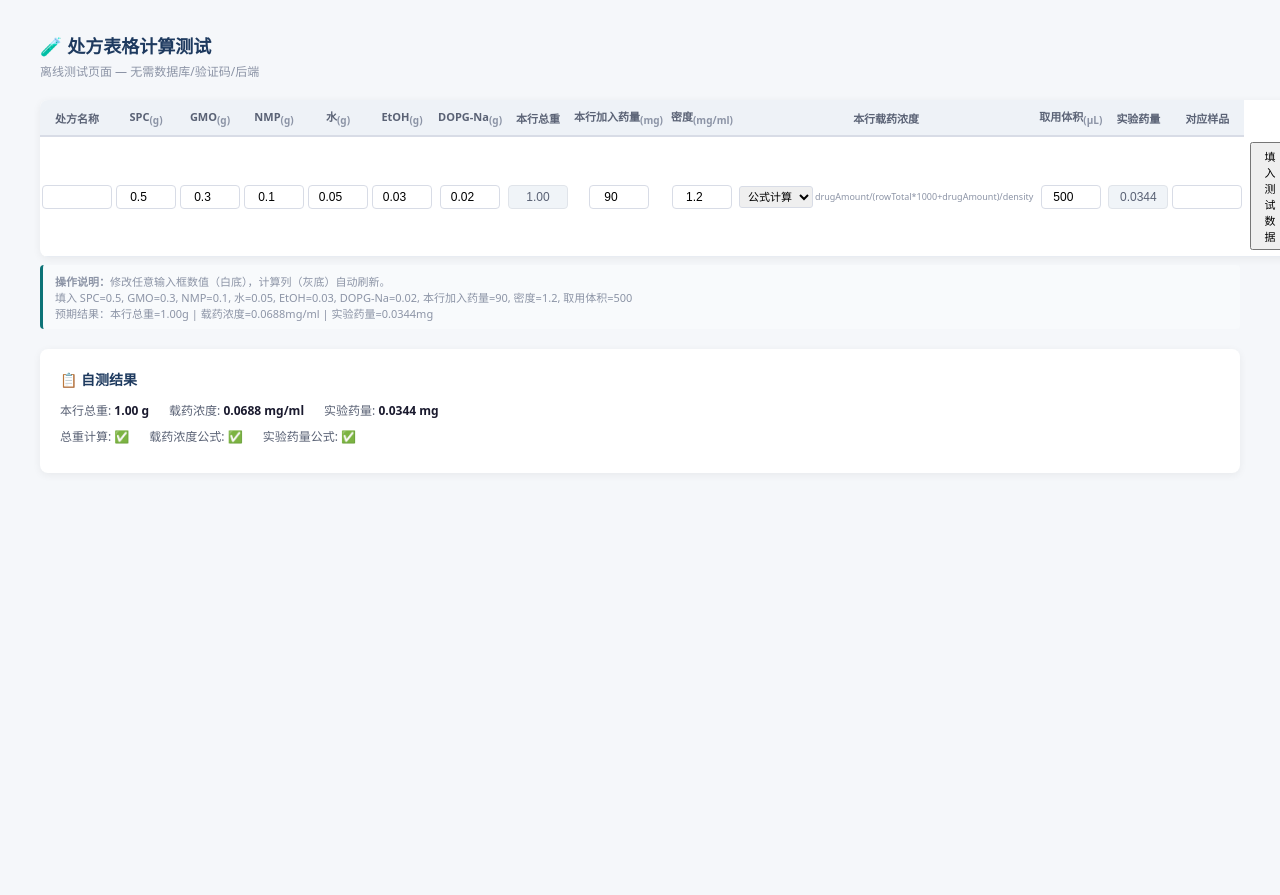
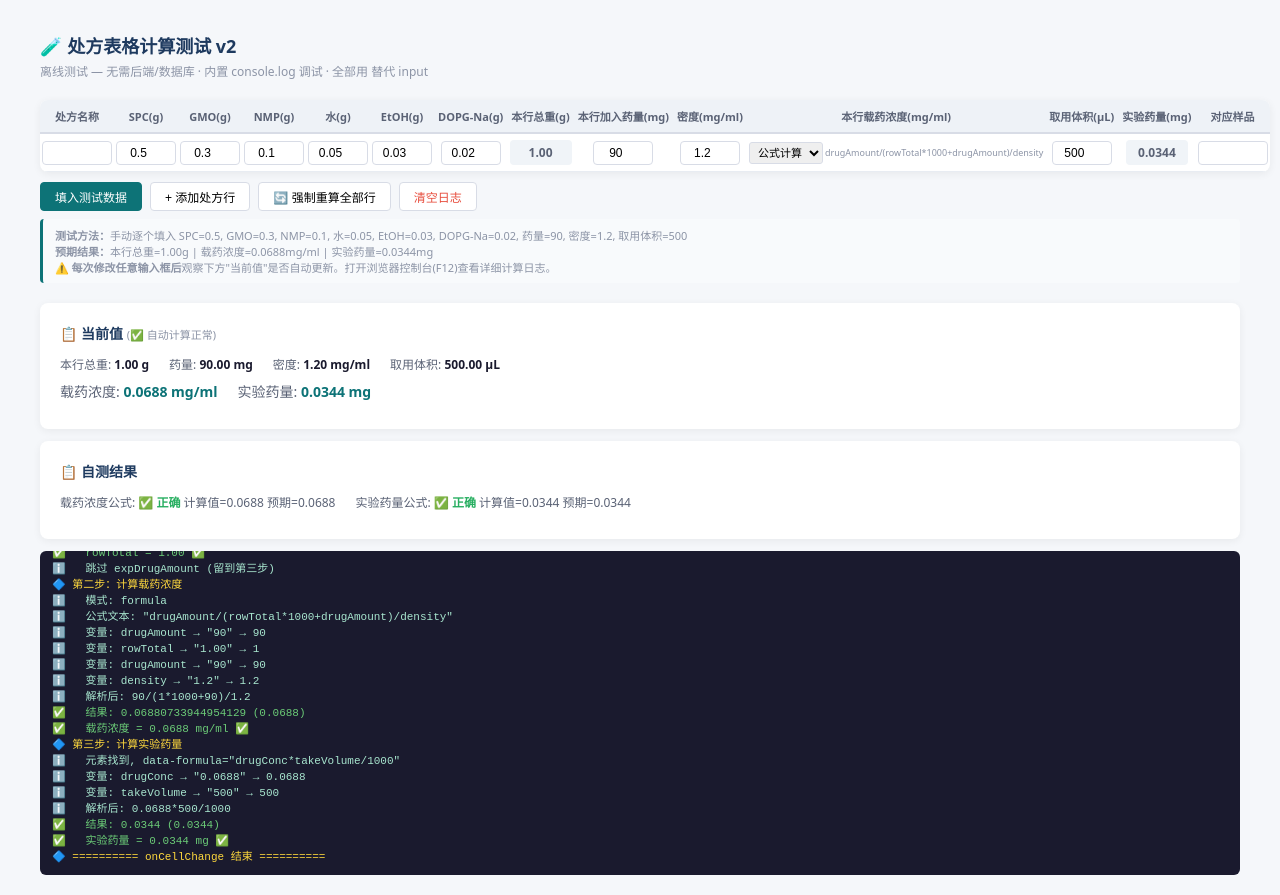
Before and after one commit to jimmy2rak/fasudil-llc, a website: page test-formula.html in a window 1280 px wide. Both pictures are taken after a click on the button "填入测试数据". Before the commit the page ends 800 px from the top, so only its background shows below. Drawn offline with Linux system fonts and the light colour scheme.

Commit message:
fix: 测试页改用 <span> 容器+全链路 console.log 调试+try/catch
关键修改：
1. test-formula.html v2: computed列从 <input readonly> 改为 <span>
   (与 experiment-cards.js 一致)，避免 readonly input 的 dataset 兼容问题
2. onCellChange: try/catch 全局包裹 + 每行每步骤 console.debug日志
3. _evaluateFormula: 未找到变量时 console.warn + 异常时 console.error
4. test-formula.html: 新增控制台日志面板(实时显示) + 强制重算按钮 + 添加行按钮
5. 每步 log 输出每个变量解析值、公式解析结果、最终计算结果

```diff
--- a/test-formula.html
+++ b/test-formula.html
@@ -1,6 +1,6 @@
 <!DOCTYPE html>
 <html lang="zh-CN">
-<head><meta charset="UTF-8"><title>处方表格计算测试</title>
+<head><meta charset="UTF-8"><title>处方表格计算测试 v2</title>
 <style>
   body{font-family:system-ui,sans-serif;max-width:1200px;margin:0 auto;padding:20px;background:#f5f7fa}
   h1{font-size:18px;color:#1e3a5f;margin-bottom:4px}
@@ -11,8 +11,7 @@
   td{padding:6px 2px;border-bottom:1px solid #e8ecf2;text-align:center}
   input{width:60px;padding:4px 6px;border:1px solid #d8dce6;border-radius:4px;font-size:12px;text-align:center;box-sizing:border-box}
   input:focus{border-color:#0d7377;outline:none}
-  input.computed{background:#f0f4f8;border-color:#e0e4ea;color:#5a6275;cursor:default}
-  input.computed:focus{border-color:#d8dce6}
+  .computed-span{display:inline-block;min-width:50px;padding:4px 6px;font-size:12px;color:#5a6275;background:#f0f4f8;border-radius:4px;font-weight:600}
   .result{font-size:12px;color:#0d7377;font-weight:600;padding:4px 8px}
   .pass{color:#27ae60;font-weight:700}
   .fail{color:#e74c3c;font-weight:700}
@@ -22,178 +21,241 @@
   .test-item{font-size:12px;color:#5a6275}
   .test-item strong{color:#1a1a2e}
   .note{font-size:11px;color:#8c94a6;margin-top:8px;background:#f8fafc;padding:8px 12px;border-radius:4px;border-left:3px solid #0d7377}
+  .log-panel{background:#1a1a2e;color:#a8e6cf;font-family:monospace;font-size:11px;padding:12px;border-radius:6px;margin-top:12px;max-height:300px;overflow-y:auto;white-space:pre-wrap;word-break:break-all}
+  .log-panel .log-step{color:#ffd93d}
+  .log-panel .log-ok{color:#6bcb77}
+  .log-panel .log-err{color:#ff6b6b}
   select{font-size:11px;padding:3px 4px;border:1px solid #d8dce6;border-radius:3px}
+  button{padding:5px 14px;font-size:12px;cursor:pointer;border-radius:4px;border:1px solid #d8dce6;background:#fff}
+  button:hover{background:#eef2f7}
+  .btn-primary{background:#0d7377;color:#fff;border-color:#0d7377}
+  .btn-primary:hover{background:#0a5c5f}
 </style>
 </head>
 <body>
 
-<h1>🧪 处方表格计算测试</h1>
-<div class="sub">离线测试页面 — 无需数据库/验证码/后端</div>
+<h1>🧪 处方表格计算测试 v2</h1>
+<div class="sub">离线测试 — 无需后端/数据库 · 内置 console.log 调试 · 全部用 <span> 替代 input</div>
 
 <table id="form-table">
   <thead id="table-head"></thead>
   <tbody id="table-body"></tbody>
 </table>
 
-<div class="note">
-  <strong>操作说明：</strong>修改任意输入框数值（白底），计算列（灰底）自动刷新。<br>
-  填入 SPC=0.5, GMO=0.3, NMP=0.1, 水=0.05, EtOH=0.03, DOPG-Na=0.02, 本行加入药量=90, 密度=1.2, 取用体积=500<br>
-  预期结果：本行总重=1.00g | 载药浓度=0.0688mg/ml | 实验药量=0.0344mg
+<div style="margin-top:10px;display:flex;gap:8px">
+  <button class="btn-primary" onclick="fillTestData()">填入测试数据</button>
+  <button onclick="addRow()">+ 添加处方行</button>
+  <button onclick="forceRecalcAll()">🔄 强制重算全部行</button>
+  <button onclick="document.getElementById('log-panel').textContent=''" style="color:#e74c3c">清空日志</button>
 </div>
 
-<div class="test-panel" id="test-results">
-  <h3>📋 自测结果</h3>
-  <div id="test-output">等待填入数据后自动检测...</div>
+<div class="note">
+  <strong>测试方法：</strong>手动逐个填入 SPC=0.5, GMO=0.3, NMP=0.1, 水=0.05, EtOH=0.03, DOPG-Na=0.02, 药量=90, 密度=1.2, 取用体积=500<br>
+  <strong>预期结果：</strong>本行总重=1.00g | 载药浓度=0.0688mg/ml | 实验药量=0.0344mg<br>
+  <strong>⚠️ 每次修改任意输入框后</strong>观察下方"当前值"是否自动更新。打开浏览器控制台(F12)查看详细计算日志。
 </div>
 
+<div class="test-panel">
+  <h3>📋 当前值 <span id="auto-status" style="font-size:11px;font-weight:400;color:#8c94a6">(等待输入...)</span></h3>
+  <div id="current-values">
+    <span style="color:#8c94a6">填入数据后自动显示...</span>
+  </div>
+</div>
+
+<div class="test-panel" style="margin-top:12px">
+  <h3>📋 自测结果</h3>
+  <div id="test-output"><span style="color:#8c94a6">⏳ 填入数据后自动检测...</span></div>
+</div>
+
+<div class="log-panel" id="log-panel">等待操作...</div>
+
 <script>
-// ========== 模板列定义（与内置默认模板完全一致） ==========
+// ========== 模板列定义 ==========
 const BUILTIN_TEMPLATE = {
-  id: '_builtin_default',
-  name: '默认处方模板',
+  id: '_builtin_default', name: '默认处方模板',
   columns: [
-    { id:'formulationName', label:'处方名称',     type:'text',    width:'90px',  order:0, default:'' },
-    { id:'spc',   label:'SPC',    type:'number', unit:'g',  width:'65px', order:1, default:0 },
-    { id:'gmo',   label:'GMO',    type:'number', unit:'g',  width:'65px', order:2, default:0 },
-    { id:'nmp',   label:'NMP',    type:'number', unit:'g',  width:'65px', order:3, default:0 },
-    { id:'water', label:'水',      type:'number', unit:'g',  width:'55px', order:4, default:0 },
-    { id:'etoh',  label:'EtOH',   type:'number', unit:'g',  width:'65px', order:5, default:0 },
-    { id:'dopg',  label:'DOPG-Na',type:'number', unit:'g',  width:'75px', order:6, default:0 },
-    { id:'rowTotal',  label:'本行总重', type:'computed', width:'65px', order:7,
-      formula:'spc+gmo+nmp+water+etoh+dopg' },
-    { id:'drugAmount', label:'本行加入药量', type:'number', unit:'mg', width:'85px', order:8, default:0 },
-    { id:'density', label:'密度', type:'number', unit:'mg/ml', width:'70px', order:9, default:0 },
-    { id:'drugConc',   label:'本行载药浓度', type:'dynamic', width:'95px', order:10,
+    { id:'formulationName', label:'处方名称',     type:'text',    order:0, default:'' },
+    { id:'spc',   label:'SPC(g)',    type:'number', order:1, default:0 },
+    { id:'gmo',   label:'GMO(g)',    type:'number', order:2, default:0 },
+    { id:'nmp',   label:'NMP(g)',    type:'number', order:3, default:0 },
+    { id:'water', label:'水(g)',      type:'number', order:4, default:0 },
+    { id:'etoh',  label:'EtOH(g)',   type:'number', order:5, default:0 },
+    { id:'dopg',  label:'DOPG-Na(g)',type:'number', order:6, default:0 },
+    { id:'rowTotal',  label:'本行总重(g)', type:'computed', order:7, formula:'spc+gmo+nmp+water+etoh+dopg' },
+    { id:'drugAmount', label:'本行加入药量(mg)', type:'number', order:8, default:0 },
+    { id:'density', label:'密度(mg/ml)', type:'number', order:9, default:0 },
+    { id:'drugConc', label:'本行载药浓度(mg/ml)', type:'dynamic', order:10,
       modes:[{ id:'manual', label:'手动输入' }, { id:'formula', label:'公式计算' }],
       defaultMode:'formula', defaultFormula:'drugAmount/(rowTotal*1000+drugAmount)/density' },
-    { id:'takeVolume', label:'取用体积', type:'number', unit:'μL', width:'70px', order:11, default:0 },
-    { id:'expDrugAmount', label:'实验药量', type:'computed', width:'75px', order:12,
-      formula:'drugConc*takeVolume/1000' },
-    { id:'samples', label:'对应样品', type:'text', width:'115px', order:13, default:'' },
+    { id:'takeVolume', label:'取用体积(μL)', type:'number', order:11, default:0 },
+    { id:'expDrugAmount', label:'实验药量(mg)', type:'computed', order:12, formula:'drugConc*takeVolume/1000' },
+    { id:'samples', label:'对应样品', type:'text', order:13, default:'' },
   ]
 };
 
 let currentColumns = BUILTIN_TEMPLATE.columns;
 
-// ========== 公式计算引擎 ==========
+// ========== 日志 ==========
+function log(msg, type='info') {
+  const panel = document.getElementById('log-panel');
+  const prefix = type === 'step' ? '🔷' : type === 'ok' ? '✅' : type === 'err' ? '❌' : 'ℹ️';
+  const cls = type === 'step' ? 'log-step' : type === 'ok' ? 'log-ok' : type === 'err' ? 'log-err' : '';
+  panel.innerHTML += `<span class="${cls}">${prefix} ${msg}</span>\n`;
+  panel.scrollTop = panel.scrollHeight;
+  console.log(`[FormulaTest] ${prefix} ${msg}`);
+}
+
+// ========== 公式引擎 ==========
 function _evaluateFormula(formula, tr) {
-  if (!formula) return 0;
+  if (!formula) { log('公式为空', 'err'); return 0; }
   try {
     let resolved = formula;
     resolved = resolved.replace(/([a-zA-Z_]\w*)/g, (match) => {
-      if (/^\d+\.?\d*$/.test(match)) return match;
+      if (/^\d+\.?\d*$/.test(match)) { log(`  变量: ${match} → 数字字面量`, 'info'); return match; }
       if (['true','false','null','undefined','NaN','Infinity'].includes(match)) return match;
       if (/^[\d+\-*/()., ]+$/.test(match)) return match;
       const el = tr.querySelector(`[data-field="${match}"]`);
       if (el) {
-        const val = parseFloat(el.value !== undefined ? el.value : el.textContent);
+        const raw = el.value !== undefined ? el.value : el.textContent;
+        const val = parseFloat(raw);
+        log(`  变量: ${match} → "${raw}" → ${isNaN(val)?'NaN':val}`, 'info');
         return isNaN(val) ? '0' : String(val);
       }
+      log(`  变量: ${match} → 未找到DOM元素, 用0`, 'err');
       return '0';
     });
+    log(`  解析后: ${resolved}`, 'info');
     const fn = new Function('return (' + resolved + ')');
     const result = fn();
+    log(`  结果: ${result} (${isNaN(result)?'NaN':result.toFixed(4)})`, isNaN(result)?'err':'ok');
     return isNaN(result) ? 0 : result;
-  } catch {
+  } catch(e) {
+    log(`公式异常: ${e.message}`, 'err');
     return 0;
   }
 }
 
-// ========== 三步计算 ==========
+// ========== 三步计算（带详细日志） ==========
 function onCellChange() {
+  log('========== onCellChange 开始 ==========', 'step');
+  try {
     const tbody = document.getElementById('table-body');
-  tbody.querySelectorAll('tr').forEach(tr => {
+    if (!tbody) { log('table-body 未找到', 'err'); return; }
+
+    tbody.querySelectorAll('tr').forEach((tr, rowIdx) => {
+      log(`--- 行 ${rowIdx} ---`, 'step');
+
       // 第一步：本行总重
+      log('第一步：计算本行总重等', 'step');
       tr.querySelectorAll('[data-formula]').forEach(el => {
-      if (el.dataset.field === 'expDrugAmount') return;
+        if (el.dataset.field === 'expDrugAmount') {
+          log(`  跳过 ${el.dataset.field} (留到第三步)`, 'info');
+          return;
+        }
         const formula = el.dataset.formula;
         if (formula) {
+          log(`  计算 ${el.dataset.field}: ${formula}`, 'info');
           const result = _evaluateFormula(formula, tr);
-        el.value = result.toFixed(2);
+          el.textContent = result.toFixed(2);
+          log(`  ${el.dataset.field} = ${result.toFixed(2)} ✅`, 'ok');
         }
       });
 
       // 第二步：载药浓度
+      log('第二步：计算载药浓度', 'step');
       const modeEl = tr.querySelector('[data-field="drugConc-mode"]');
       if (modeEl && modeEl.value === 'formula') {
+        log(`  模式: formula`, 'info');
         const concInput = tr.querySelector('[data-field="drugConc"]');
         const formulaEl = tr.querySelector('[data-field="drugConc-formula"]');
         if (concInput && formulaEl) {
           const formula = formulaEl.textContent.trim();
+          log(`  公式文本: "${formula}"`, 'info');
           if (formula && formula !== '公式待配置') {
             const result = _evaluateFormula(formula, tr);
             concInput.value = result.toFixed(4);
+            log(`  载药浓度 = ${result.toFixed(4)} mg/ml ✅`, 'ok');
+          } else {
+            log(`  公式文本无效 "${formula}"`, 'err');
           }
+        } else {
+          log(`  concInput=${!!concInput} formulaEl=${!!formulaEl}`, 'err');
         }
+      } else {
+        log(`  模式: ${modeEl ? modeEl.value : 'modeEl未找到'}`, 'info');
       }
 
       // 第三步：实验药量
+      log('第三步：计算实验药量', 'step');
       const expEl = tr.querySelector('[data-field="expDrugAmount"]');
-    if (expEl && expEl.dataset.formula) {
-      const result = _evaluateFormula(expEl.dataset.formula, tr);
-      expEl.value = result.toFixed(4);
+      if (expEl) {
+        const formula = expEl.dataset.formula;
+        log(`  元素找到, data-formula="${formula}"`, 'info');
+        if (formula) {
+          const result = _evaluateFormula(formula, tr);
+          expEl.textContent = result.toFixed(4);
+          log(`  实验药量 = ${result.toFixed(4)} mg ✅`, 'ok');
+        }
+      } else {
+        log(`  [data-field="expDrugAmount"] 未找到! ❌`, 'err');
       }
 
       // NaN容错
       tr.querySelectorAll('[data-formula]').forEach(el => {
-      const val = parseFloat(el.value);
-      if (isNaN(val)) el.value = '0.00';
+        const val = parseFloat(el.textContent);
+        if (isNaN(val)) el.textContent = '0.00';
       });
     });
-
-  runTests();
+  } catch(e) {
+    log(`onCellChange 异常: ${e.message} ${e.stack}`, 'err');
+  }
+  log('========== onCellChange 结束 ==========', 'step');
+  updateDisplay();
 }
 
-// ========== 渲染表头 ==========
+// ========== 渲染 ==========
 function renderTableHead() {
   let html = '<tr>';
   currentColumns.forEach(col => {
-    let label = col.label;
-    if (col.unit && (col.type === 'number' || col.type === 'computed')) {
-      label += `<sub>(${col.unit})</sub>`;
-    }
-    html += `<th style="width:${col.width}">${label}</th>`;
+    html += `<th>${col.label}</th>`;
   });
-  html += '</tr>';
   document.getElementById('table-head').innerHTML = html;
 }
 
-// ========== 渲染行 ==========
-function renderFormRow() {
-  let html = '<tr>';
+function renderFormRow(formData) {
+  let html = '<tr class="form-row-entry">';
   currentColumns.forEach(col => {
     switch(col.type) {
       case 'text':
-        html += `<td><input data-field="${col.id}" value="" placeholder="${col.default||''}" style="width:70px"></td>`;
+        const textVal = formData ? (formData[col.id] || '') : '';
+        html += `<td><input data-field="${col.id}" value="${textVal}" placeholder="${col.default||''}" style="width:70px"></td>`;
         break;
       case 'number':
+        let numVal = formData ? (parseFloat(formData[col.id]) || 0) : 0;
         html += `<td><input data-field="${col.id}" type="number" step="any"
-          value="0.00" oninput="onCellChange()"></td>`;
+          value="${numVal.toFixed(2)}" oninput="onCellChange()" onclick="this.select()"></td>`;
         break;
       case 'computed':
-        html += `<td><input class="computed" data-field="${col.id}" data-formula="${col.formula||''}"
-          value="0.00" readonly tabindex="-1" style="background:#f0f4f8;cursor:default"></td>`;
+        let compVal = formData ? (parseFloat(formData[col.id]) || 0) : 0;
+        html += `<td><span class="computed-span" data-field="${col.id}" data-formula="${col.formula||''}">${compVal.toFixed(2)}</span></td>`;
         break;
       case 'dynamic':
+        const mode = formData ? (formData.perRowDrugConcMode || col.defaultMode || 'manual') : (col.defaultMode || 'manual');
+        const concVal = formData ? (parseFloat(formData.perRowDrugConc) || 0) : 0;
+        const fText = formData ? (formData.perRowDrugConcFormula || col.defaultFormula || '公式待配置') : (col.defaultFormula || '公式待配置');
         html += `<td><div style="display:flex;gap:2px;align-items:center;justify-content:center">
           <select data-field="${col.id}-mode" onchange="onModeChange(this)">
-            ${(col.modes||[]).map(m =>
-              `<option value="${m.id}" ${m.id===col.defaultMode?'selected':''}>${m.label}</option>`
-            ).join('')}
+            ${(col.modes||[]).map(m => `<option value="${m.id}" ${m.id===mode?'selected':''}>${m.label}</option>`).join('')}
           </select>
-          <input data-field="${col.id}" type="number" step="any" value="0.0000"
-            oninput="onCellChange()"
-            style="${col.defaultMode==='formula'?'display:none':''};width:50px">
-          <span data-field="${col.id}-formula"
-            style="${col.defaultMode==='formula'?'':'display:none'};font-size:9px;color:#8c94a6">
-            ${col.defaultFormula || '公式待配置'}
-          </span>
+          <input data-field="${col.id}" type="number" step="any" value="${concVal.toFixed(4)}"
+            oninput="onCellChange()" style="${mode==='formula'?'display:none':''};width:55px">
+          <span data-field="${col.id}-formula" style="${mode==='formula'?'':'display:none'};font-size:9px;color:#8c94a6">${fText}</span>
         </div></td>`;
         break;
     }
   });
   html += '</tr>';
-  document.getElementById('table-body').innerHTML = html;
+  return html;
 }
 
 function onModeChange(select) {
@@ -203,12 +265,41 @@ function onModeChange(select) {
   const text = tr.querySelector('[data-field="drugConc-formula"]');
   if (input) input.style.display = mode === 'formula' ? 'none' : '';
   if (text) text.style.display = mode === 'formula' ? '' : 'none';
+  log(`模式切换: ${mode}`, 'step');
   if (mode === 'formula') onCellChange();
 }
 
-// ========== 自测脚本 ==========
-function runTests() {
-  const results = [];
+// ========== 操作函数 ==========
+function fillTestData() {
+  log('=== 填入测试数据 ===', 'step');
+  const preset = { spc:0.5,gmo:0.3,nmp:0.1,water:0.05,etoh:0.03,dopg:0.02,drugAmount:90,density:1.2,takeVolume:500 };
+  const trs = document.querySelectorAll('#table-body tr');
+  trs.forEach(tr => {
+    Object.entries(preset).forEach(([k,v]) => {
+      const el = tr.querySelector(`[data-field="${k}"]`);
+      if (el) el.value = String(v);
+    });
+  });
+  forceRecalcAll();
+}
+
+function addRow() {
+  const tbody = document.getElementById('table-body');
+  const tr = document.createElement('tr');
+  tr.className = 'form-row-entry';
+  tr.innerHTML = renderFormRow(null);
+  tbody.appendChild(tr);
+  log('添加新行', 'step');
+  onCellChange();
+}
+
+function forceRecalcAll() {
+  log('=== 强制重算全部行 ===', 'step');
+  onCellChange();
+}
+
+// ========== 显示更新 ==========
+function updateDisplay() {
   const tr = document.querySelector('#table-body tr');
   if (!tr) return;
 
@@ -221,55 +312,46 @@ function runTests() {
   const rowTotal = getVal('rowTotal');
   const drugConc = getVal('drugConc');
   const expDrug = getVal('expDrugAmount');
+  const density = getVal('density');
+  const takeVol = getVal('takeVolume');
+  const drugAmt = getVal('drugAmount');
 
-  // 只在有数据时测试
-  const drugAmt = getVal('drugAmount');
-  if (isNaN(drugAmt) || drugAmt === 0) {
-    document.getElementById('test-output').innerHTML = '<span style="color:#8c94a6">⏳ 填入数值后自动检测...</span>';
-    return;
-  }
+  document.getElementById('current-values').innerHTML = `
+    <div class="test-row">
+      <div class="test-item">本行总重: <strong>${isNaN(rowTotal)?'—':rowTotal.toFixed(2)} g</strong></div>
+      <div class="test-item">药量: <strong>${isNaN(drugAmt)?'—':drugAmt.toFixed(2)} mg</strong></div>
+      <div class="test-item">密度: <strong>${isNaN(density)?'—':density.toFixed(2)} mg/ml</strong></div>
+      <div class="test-item">取用体积: <strong>${isNaN(takeVol)?'—':takeVol.toFixed(2)} μL</strong></div>
+    </div>
+    <div class="test-row">
+      <div class="test-item" style="font-size:14px">载药浓度: <strong style="color:#0d7377">${isNaN(drugConc)?'—':drugConc.toFixed(4)} mg/ml</strong></div>
+      <div class="test-item" style="font-size:14px">实验药量: <strong style="color:#0d7377">${isNaN(expDrug)?'—':expDrug.toFixed(4)} mg</strong></div>
+    </div>
+  `;
 
-  const totalOk = !isNaN(rowTotal);
-  let concOk = false, expOk = false;
-
-  if (!isNaN(drugConc) && drugConc > 0) {
-    concOk = Math.abs(drugConc - (drugAmt / (rowTotal*1000 + drugAmt) / getVal('density'))) < 0.0001;
-  }
-  if (!isNaN(expDrug) && expDrug > 0) {
-    expOk = Math.abs(expDrug - (drugConc * getVal('takeVolume') / 1000)) < 0.0001;
-  }
-
+  // 自测
+  if (drugAmt > 0 && density > 0 && takeVol > 0 && rowTotal > 0) {
+    const expectedConc = drugAmt / (rowTotal*1000 + drugAmt) / density;
+    const expectedExp = drugConc * takeVol / 1000;
+    const concOk = Math.abs(drugConc - expectedConc) < 0.0001;
+    const expOk = Math.abs(expDrug - expectedExp) < 0.0001 || takeVol === 0;
+    document.getElementById('auto-status').textContent = concOk && expOk ? '(✅ 自动计算正常)' : '(⚠️ 数值有偏差)';
     document.getElementById('test-output').innerHTML = `
       <div class="test-row">
-      <div class="test-item">本行总重: <strong>${isNaN(rowTotal) ? '—' : rowTotal.toFixed(2)} g</strong></div>
-      <div class="test-item">载药浓度: <strong>${isNaN(drugConc) ? '—' : drugConc.toFixed(4)} mg/ml</strong></div>
-      <div class="test-item">实验药量: <strong>${isNaN(expDrug) ? '—' : expDrug.toFixed(4)} mg</strong></div>
-    </div>
-    <div class="test-row" style="margin-top:4px">
-      <div class="test-item">总重计算: <span class="${!isNaN(rowTotal) && rowTotal > 0 ? 'pass' : 'fail'}">${!isNaN(rowTotal) && rowTotal > 0 ? '✅' : '⏳'}</span></div>
-      <div class="test-item">载药浓度公式: <span class="${concOk ? 'pass' : 'fail'}">${concOk ? '✅' : (drugConc > 0 ? '❌' : '⏳')}</span></div>
-      <div class="test-item">实验药量公式: <span class="${expOk ? 'pass' : 'fail'}">${expOk ? '✅' : (expDrug > 0 ? '❌' : '⏳')}</span></div>
+        <div class="test-item">载药浓度公式: <span class="${concOk ? 'pass' : 'fail'}">${concOk ? '✅ 正确' : '❌ 偏差'}</span> 计算值=${drugConc.toFixed(4)} 预期=${expectedConc.toFixed(4)}</div>
+        <div class="test-item">实验药量公式: <span class="${expOk ? 'pass' : 'fail'}">${expOk ? '✅ 正确' : '❌ 偏差'}</span> 计算值=${expDrug.toFixed(4)} 预期=${expectedExp.toFixed(4)}</div>
       </div>
     `;
+  } else {
+    document.getElementById('auto-status').textContent = '(⏳ 填入完整数据后自动校验...)';
   }
-
-// ========== 预填测试数据 ==========
-function fillTestData() {
-  const preset = { spc:0.5, gmo:0.3, nmp:0.1, water:0.05, etoh:0.03, dopg:0.02, drugAmount:90, density:1.2, takeVolume:500 };
-  const tr = document.querySelector('#table-body tr');
-  Object.entries(preset).forEach(([k,v]) => {
-    const el = tr.querySelector(`[data-field="${k}"]`);
-    if (el) { el.value = String(v); }
-  });
-  onCellChange();
 }
 
 // ========== 初始化 ==========
 renderTableHead();
-renderFormRow();
-document.querySelector('#table-body tr').innerHTML += '<td style="padding:6px"><button onclick="fillTestData()" style="padding:4px 12px;font-size:11px;cursor:pointer">填入测试数据</button></td>';
-
-document.getElementById('test-output').innerHTML = '<span style="color:#8c94a6">点击「填入测试数据」按钮验证计算...</span>';
+document.getElementById('table-body').innerHTML = renderFormRow(null);
+log('页面初始化完成，等待输入...', 'ok');
+updateDisplay();
 </script>
 </body>
 </html>
```
Also changed, not shown: js/experiment-cards.js (+17 -7 lines). Lines whose indentation alone changed are shown as unchanged.
